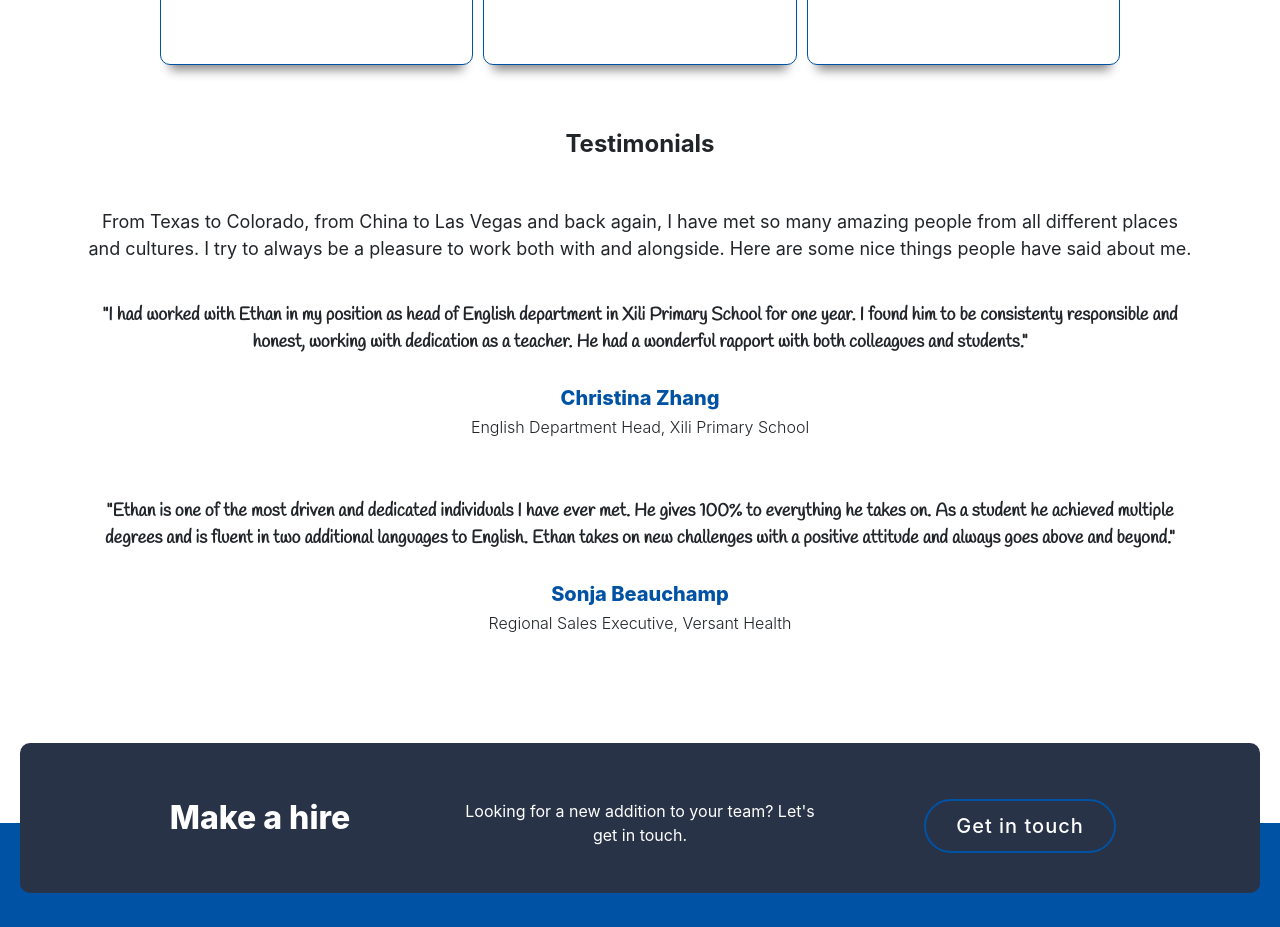
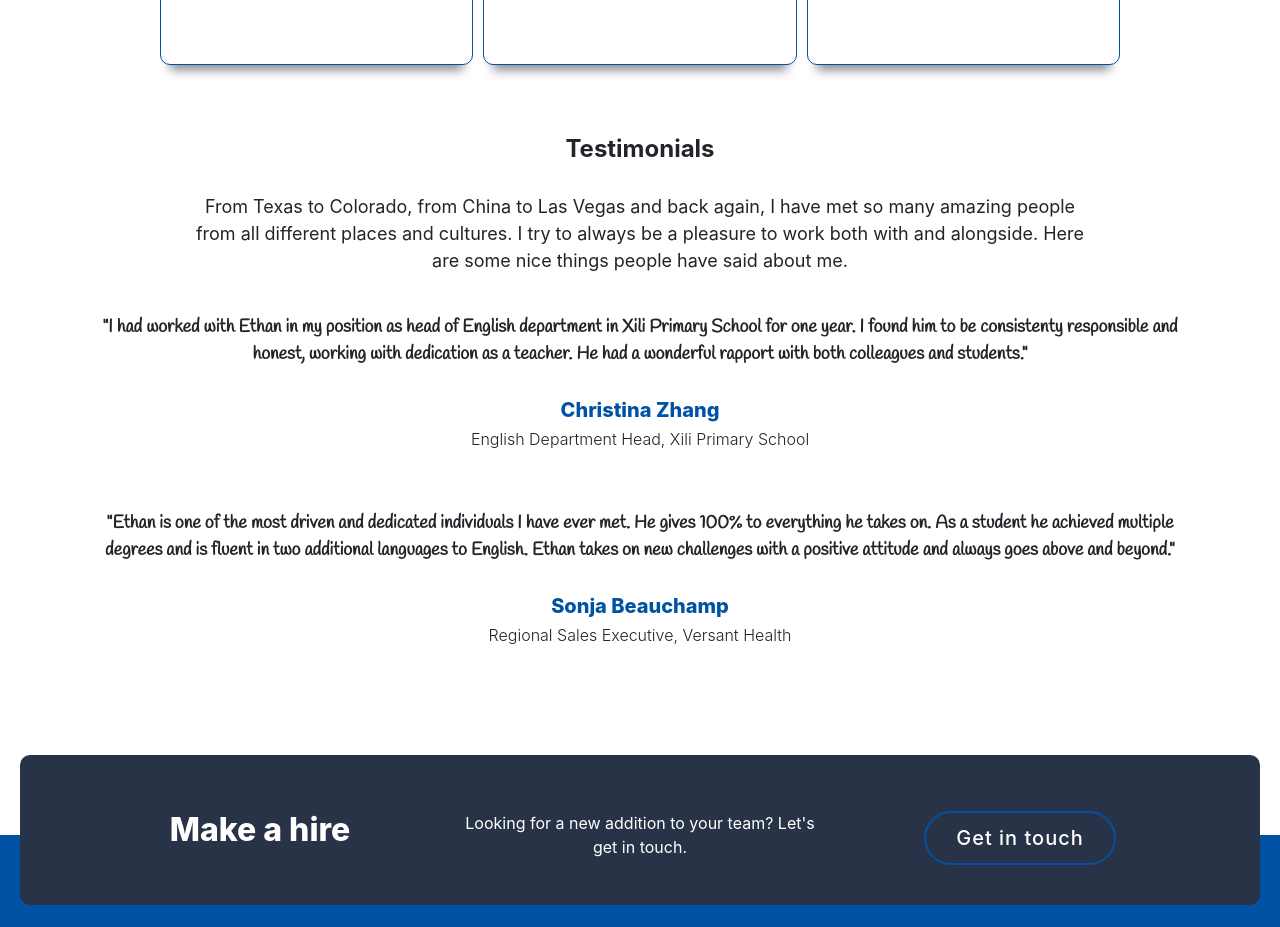
Before and after one commit to ethanvernon/portfolio2, a React (Create React App) app: page / in a window 1280 px wide. Shown: the part 3340-4267 px from the top of the page. Built offline with nearby package versions, Linux system fonts and the light colour scheme.

Commit message:
updates css for Testimonials

```diff
--- a/src/App.css
+++ b/src/App.css
@@ -348,12 +348,17 @@ body {
 #testimonials h1 {
   font-size:24px;
   font-weight:bold;
-  margin-bottom:50px;
+  margin-bottom:30px;
+  margin-top:5px;
 }
 
 #testimonials .description {
   font-size:18px;
   margin-bottom:40px;
+  width:90%;
+  max-width:900px;
+  margin-left:auto;
+  margin-right:auto;
 }
 
 #testimonials p {
```
Also changed, not shown: 1 other file (tests, documents, lock files or other folders).
